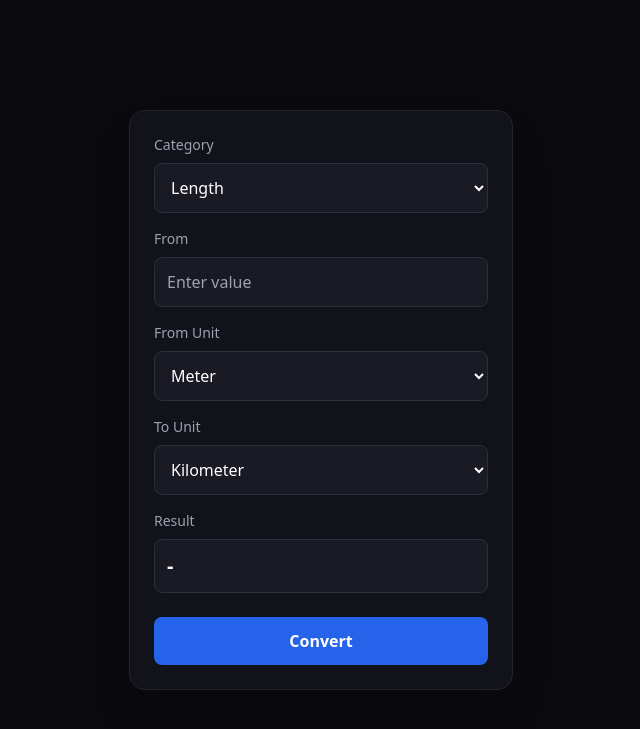
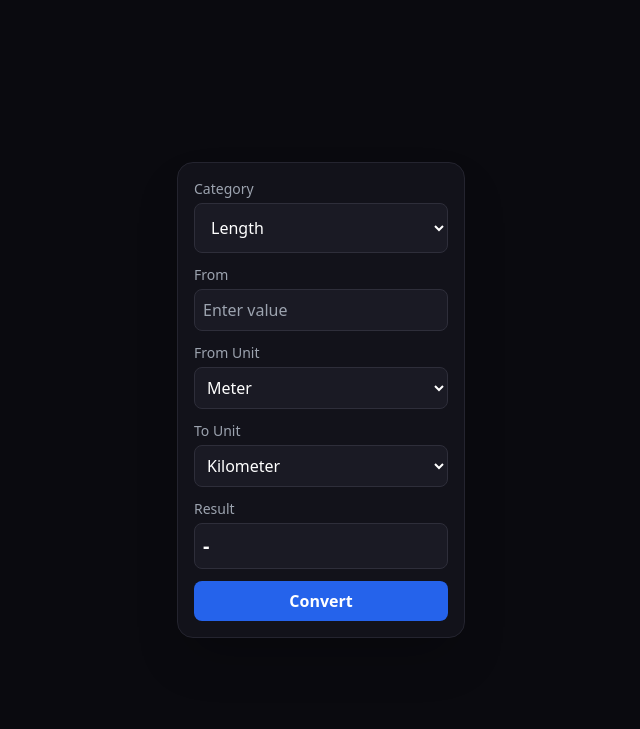
Before and after one commit to GeorgioCA/UnitConverter, a Flask app: page / in a window 1280 px wide. Shown: the top 729 px of the page, without its empty margins (319-959 px from the left). Run offline with Flask 2, Linux system fonts and the light colour scheme; some libraries are stand-ins or nearby versions.

Commit message:
Add files via upload

```diff
--- a/templates/index.html
+++ b/templates/index.html
@@ -26,12 +26,11 @@
     </script>
 </head>
 <body class="bg-dark-900 text-gray-200 min-h-screen flex items-center justify-center">
-    <div class="w-full max-w-md p-8">
-{#        <h2 class="text-4xl font-bold text-center mb-8 text-white">Unit Converter</h2>#}
+    <div class="w-full max-w-xs p-4">
 
-        <div class="bg-dark-800 rounded-2xl p-6 shadow-2xl border border-dark-600">
-            <div class="mb-4">
-                <label class="block text-sm font-medium mb-2 text-gray-400">Category</label>
+        <div class="bg-dark-800 rounded-2xl p-4 shadow-2xl border border-dark-600 space-y-3">
+            <div>
+                <label class="block text-sm font-medium mb-1 text-gray-400">Category</label>
                 <select id="category" class="w-full bg-dark-700 border border-dark-500 text-white rounded-lg p-3 focus:outline-none focus:border-blue-500">
                     <option value="length">Length</option>
                     <option value="weight">Weight</option>
@@ -43,27 +42,27 @@
                 </select>
             </div>
 
-            <div class="mb-4">
-                <label class="block text-sm font-medium mb-2 text-gray-400">From</label>
-                <input type="number" id="fromValue" class="w-full bg-dark-700 border border-dark-500 text-white rounded-lg p-3 focus:outline-none focus:border-blue-500" placeholder="Enter value">
+            <div>
+                <label class="block text-sm font-medium mb-1 text-gray-400">From</label>
+                <input type="number" id="fromValue" class="w-full bg-dark-700 border border-dark-500 text-white rounded-lg p-2 focus:outline-none focus:border-blue-500" placeholder="Enter value">
             </div>
 
-            <div class="mb-4">
-                <label class="block text-sm font-medium mb-2 text-gray-400">From Unit</label>
-                <select id="fromUnit" class="w-full bg-dark-700 border border-dark-500 text-white rounded-lg p-3 focus:outline-none focus:border-blue-500"></select>
+            <div>
+                <label class="block text-sm font-medium mb-1 text-gray-400">From Unit</label>
+                <select id="fromUnit" class="w-full bg-dark-700 border border-dark-500 text-white rounded-lg p-2 focus:outline-none focus:border-blue-500"></select>
             </div>
 
-            <div class="mb-4">
-                <label class="block text-sm font-medium mb-2 text-gray-400">To Unit</label>
-                <select id="toUnit" class="w-full bg-dark-700 border border-dark-500 text-white rounded-lg p-3 focus:outline-none focus:border-blue-500"></select>
+            <div>
+                <label class="block text-sm font-medium mb-1 text-gray-400">To Unit</label>
+                <select id="toUnit" class="w-full bg-dark-700 border border-dark-500 text-white rounded-lg p-2 focus:outline-none focus:border-blue-500"></select>
             </div>
 
-            <div class="mb-6">
-                <label class="block text-sm font-medium mb-2 text-gray-400">Result</label>
-                <div id="result" class="w-full bg-dark-700 border border-dark-500 text-white rounded-lg p-3 text-xl font-semibold">-</div>
+            <div>
+                <label class="block text-sm font-medium mb-1 text-gray-400">Result</label>
+                <div id="result" class="w-full bg-dark-700 border border-dark-500 text-white rounded-lg p-2 text-xl font-semibold">-</div>
             </div>
 
-            <button id="convertBtn" class="w-full bg-blue-600 hover:bg-blue-700 text-white font-semibold rounded-lg p-3 transition-colors">
+            <button id="convertBtn" class="w-full bg-blue-600 hover:bg-blue-700 text-white font-semibold rounded-lg p-2 transition-colors mt-2">
                 Convert
             </button>
         </div>
```
Also changed, not shown: docker-compose.yml (added, +20 -0 lines), static/favicon.svg.
